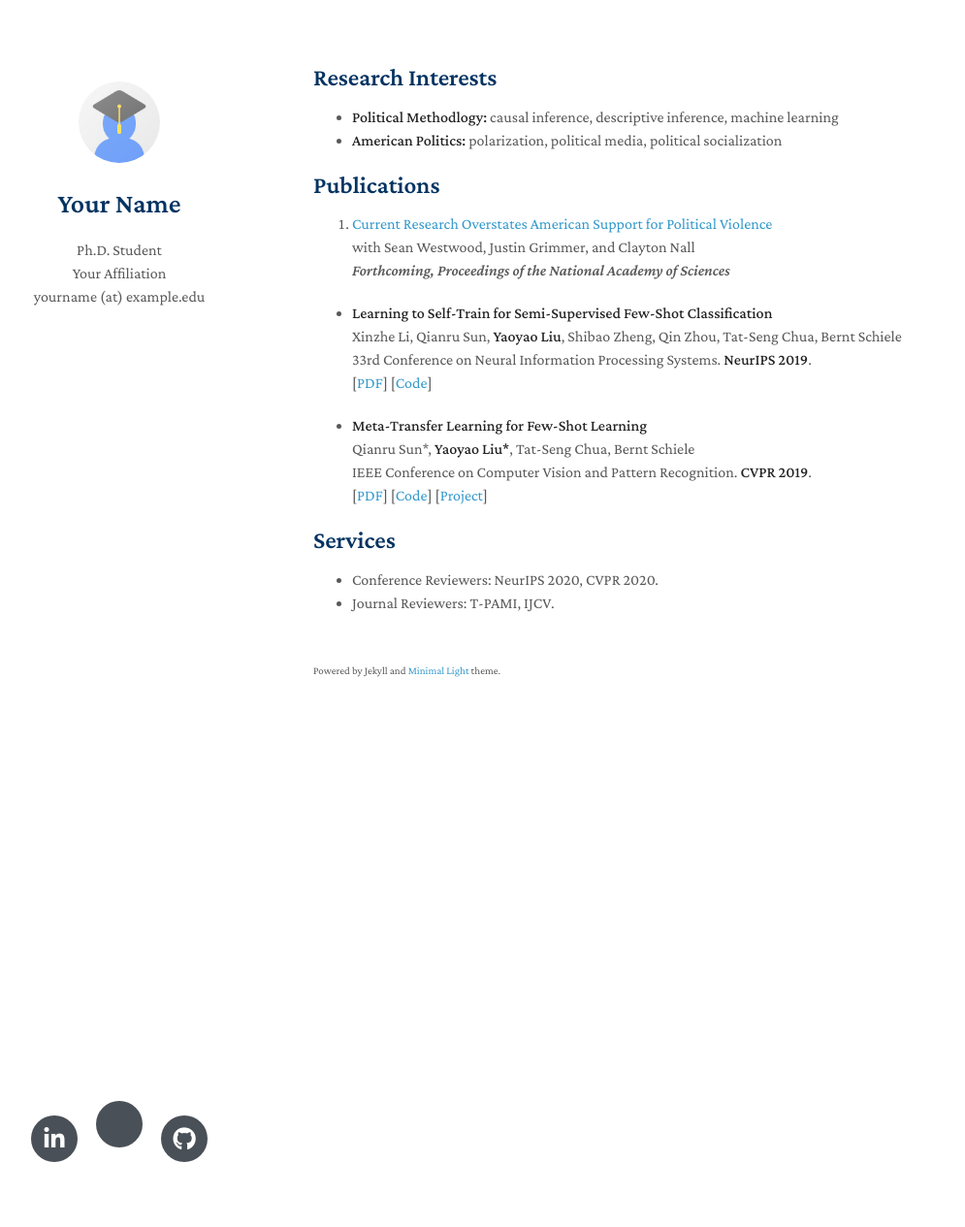
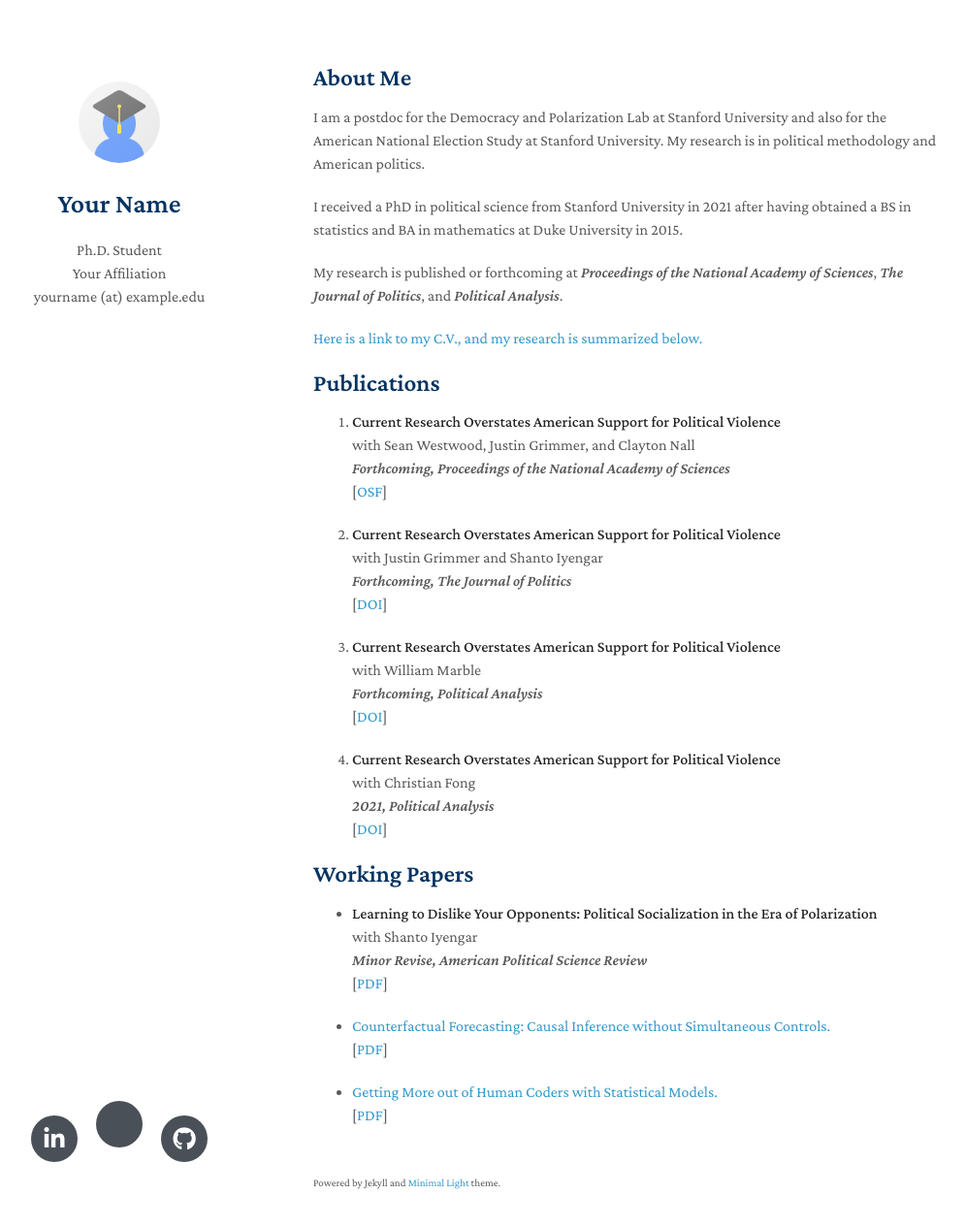
Before and after one commit to matthewtyler/matthewtyler.github.io, a Jekyll site: the page built from index.md, in a window 1280 px wide and 1300 px high. Shown: the top 1265 px of the window at 97% size, without its empty margins (147-1142 px from the left). Built offline with Jekyll 4.4.1, drawn with Linux system fonts in a browser that asks for light colours; nearby versions of some CDN libraries; a style sheet for code colours, icons or effects is not loaded; our own code applies the rules of GitHub Pages for plain Markdown files.

Commit message:
Update index.md

```diff
--- a/index.md
+++ b/index.md
@@ -2,41 +2,70 @@
 layout: homepage
 ---
 
-<!-- ## About Me
+## About Me
 
-I am a Ph.D. student at ... -->
+I am a postdoc for the Democracy and Polarization Lab at Stanford University and also for the American National Election Study at Stanford University. My research is in political methodology and American politics.
 
-## Research Interests
+I received a PhD in political science from Stanford University in 2021 after having obtained a BS in statistics and BA in mathematics at Duke University in 2015.
 
-- **Political Methodlogy:** causal inference, descriptive inference, machine learning
+My research is published or forthcoming at *Proceedings of the National Academy of Sciences*, *The Journal of Politics*, and *Political Analysis*.
+
+[Here is a link to my C.V., and my research is summarized below.](https://www.dropbox.com/s/sm0pfjekpzdykd7/CV.pdf?dl=0)
+
+<!-- ## Research Interests
+
+- **Political Methodology:** descriptive inference, causal inference, machine learning
 - **American Politics:** polarization, political media, political socialization
-
+ -->
 
 ## Publications
 
-4. [Current Research Overstates American Support for Political Violence](https://osf.io/a8m3n/)
+4. [**Current Research Overstates American Support for Political Violence**](https://osf.io/a8m3n/)
   <br>
   with Sean Westwood, Justin Grimmer, and Clayton Nall
   <br>
   *Forthcoming, Proceedings of the National Academy of Sciences*
+  <br>
+  [[OSF](https://osf.io/a8m3n/)]
 
-- **Learning to Self-Train for Semi-Supervised Few-Shot Classification**
+3. [**Current Research Overstates American Support for Political Violence**](https://doi.org/10.1086/716950)
   <br>
-  Xinzhe Li, Qianru Sun, **Yaoyao Liu**, Shibao Zheng, Qin Zhou, Tat-Seng Chua, Bernt Schiele
+  with Justin Grimmer and Shanto Iyengar
   <br>
-  33rd Conference on Neural Information Processing Systems. **NeurIPS 2019**.
+  *Forthcoming, The Journal of Politics*
   <br>
-  [[PDF](http://papers.nips.cc/paper/9216-learning-to-self-train-for-semi-supervised-few-shot-classification.pdf)] [[Code](https://github.com/xinzheli1217/learning-to-self-train)]
+  [[DOI](https://doi.org/10.1086/716950)]
 
-- **Meta-Transfer Learning for Few-Shot Learning**
+2. [**Current Research Overstates American Support for Political Violence**](https://doi.org/10.1017/pan.2021.3)
   <br>
-  Qianru Sun\*, **Yaoyao Liu\***, Tat-Seng Chua, Bernt Schiele
+  with William Marble
   <br>
-  IEEE Conference on Computer Vision and Pattern Recognition. **CVPR 2019**.
+  *Forthcoming, Political Analysis*
   <br>
-  [[PDF](http://openaccess.thecvf.com/content_CVPR_2019/papers/Sun_Meta-Transfer_Learning_for_Few-Shot_Learning_CVPR_2019_paper.pdf)] [[Code](https://github.com/yaoyao-liu/meta-transfer-learning)] [[Project](https://mtl.yyliu.net/)]
+  [[DOI](https://doi.org/10.1017/pan.2021.3)]
 
-## Services
+1. [**Current Research Overstates American Support for Political Violence**](https://doi.org/10.1017/pan.2020.38)
+  <br>
+  with Christian Fong
+  <br>
+  *2021, Political Analysis*
+  <br>
+  [[DOI](https://doi.org/10.1017/pan.2020.38)]
 
-- Conference Reviewers: NeurIPS 2020, CVPR 2020.
-- Journal Reviewers: T-PAMI, IJCV.
+## Working Papers
+
+* [**Learning to Dislike Your Opponents: Political Socialization in the Era of Polarization**](https://www.dropbox.com/s/5go8ja05l9vwhfx/Socialization_and_Polarization_maintext.pdf?dl=0)
+  <br>
+  with Shanto Iyengar
+  <br>
+  *Minor Revise, American Political Science Review*
+  <br>
+  [[PDF](https://www.dropbox.com/s/5go8ja05l9vwhfx/Socialization_and_Polarization_maintext.pdf?dl=0)]
+
+* [Counterfactual Forecasting: Causal Inference without Simultaneous Controls.](https://www.dropbox.com/s/bux4klf66dh66qg/FSControls.pdf?dl=0)
+  <br>
+  [[PDF](https://www.dropbox.com/s/bux4klf66dh66qg/FSControls.pdf?dl=0)]
+
+* [Getting More out of Human Coders with Statistical Models.](https://www.dropbox.com/s/lraimdktckkiwvj/Getting_More_out_of_Human_Coders_with_Statistical_Models.pdf?dl=0)
+  <br>
+  [[PDF](https://www.dropbox.com/s/lraimdktckkiwvj/Getting_More_out_of_Human_Coders_with_Statistical_Models.pdf?dl=0)]
```
